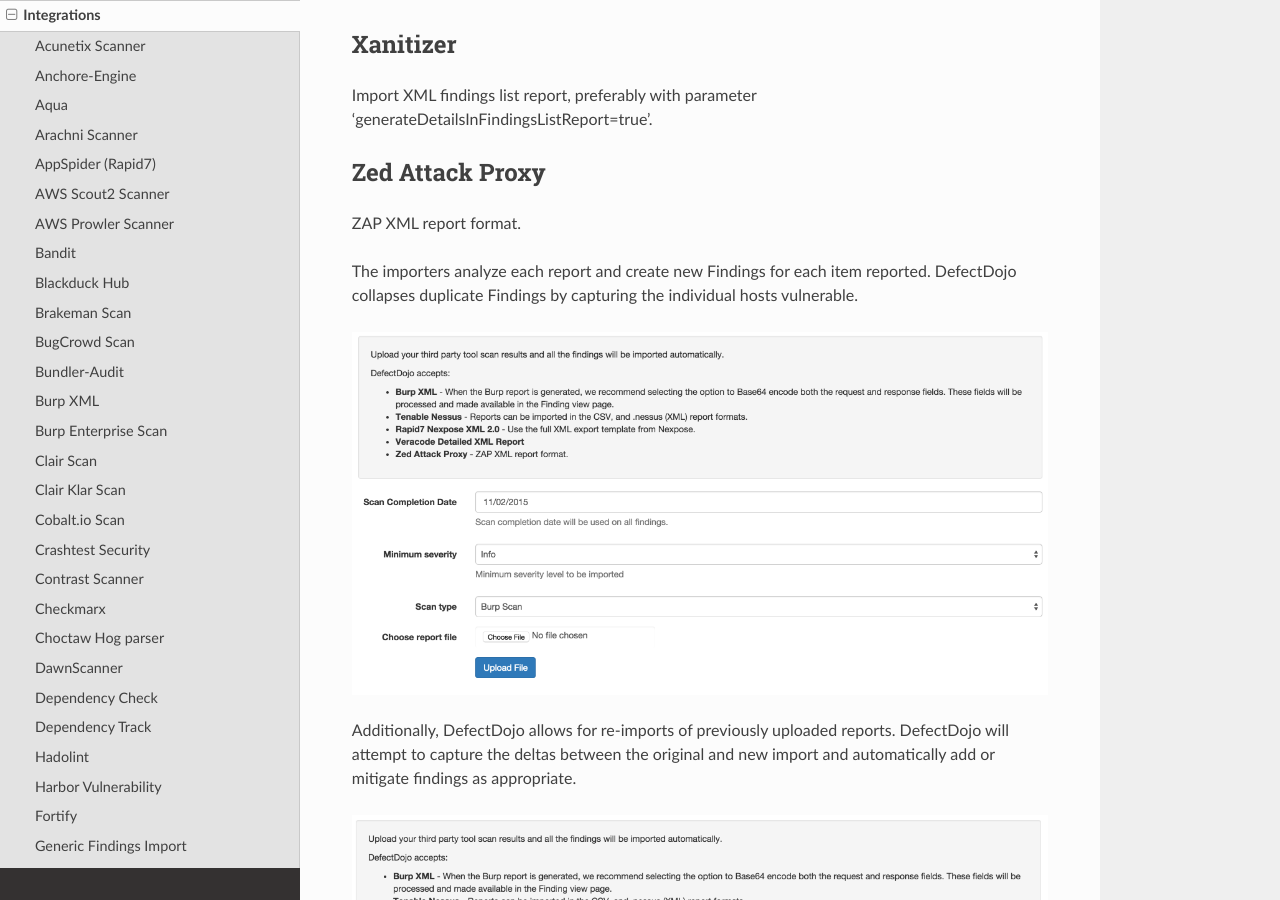
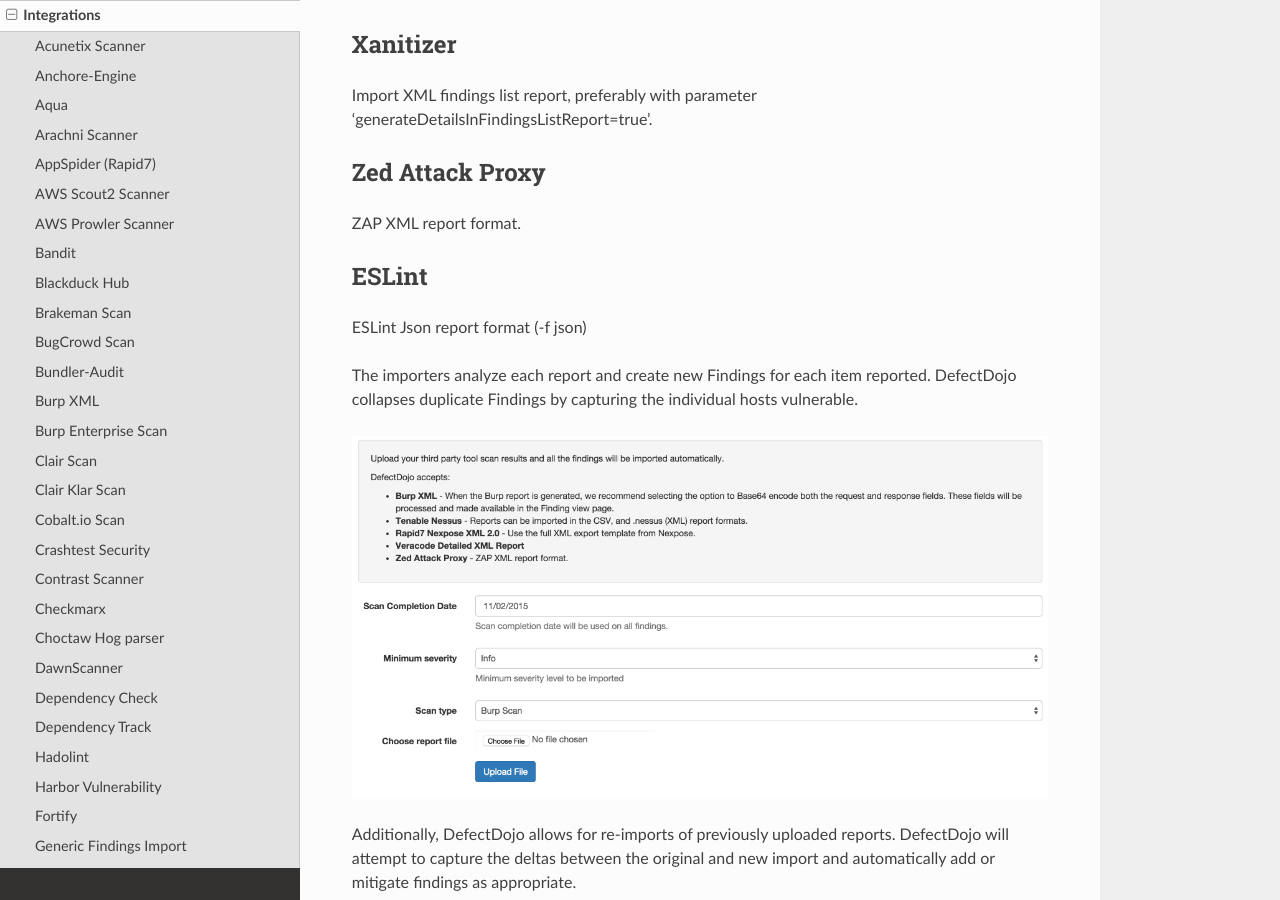
Before and after one commit to DefectDojo/Documentation, a Sphinx documentation site: the page built from docs/integrations.rst, in a window 1280 px wide and 900 px high, scrolled down 8178 px. Built offline with Sphinx 7.4.7 and the Read the Docs theme 2.0.0, drawn with Linux system fonts in a browser that asks for light colours.

Commit message:
added eslint docs

```diff
--- a/docs/integrations.rst
+++ b/docs/integrations.rst
@@ -317,6 +317,10 @@
 ----------------
 ZAP XML report format.
 
+ESLint
+----------------
+ESLint Json report format (-f json)
+
 The importers analyze each report and create new Findings for each item reported.  DefectDojo collapses duplicate
 Findings by capturing the individual hosts vulnerable.
 
```
